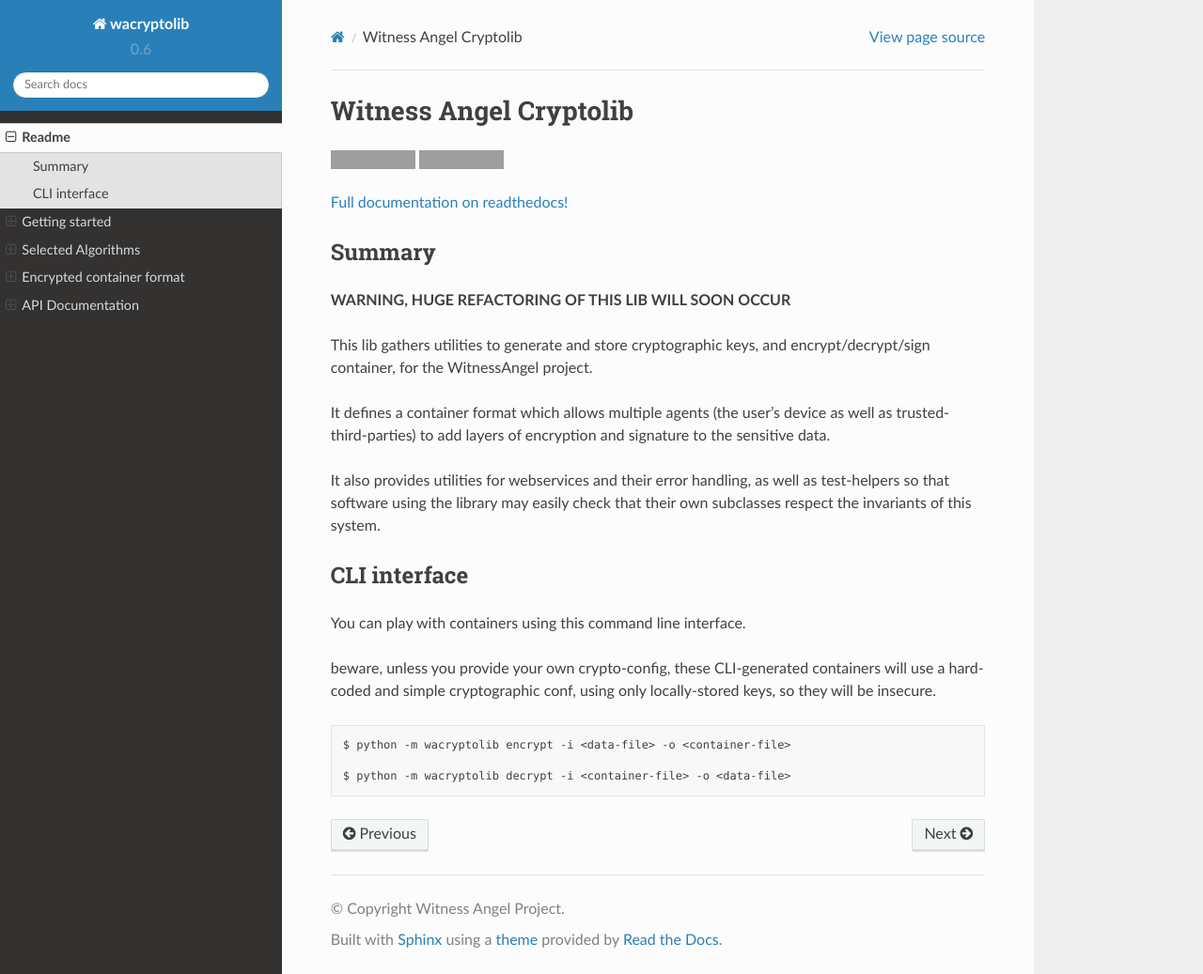
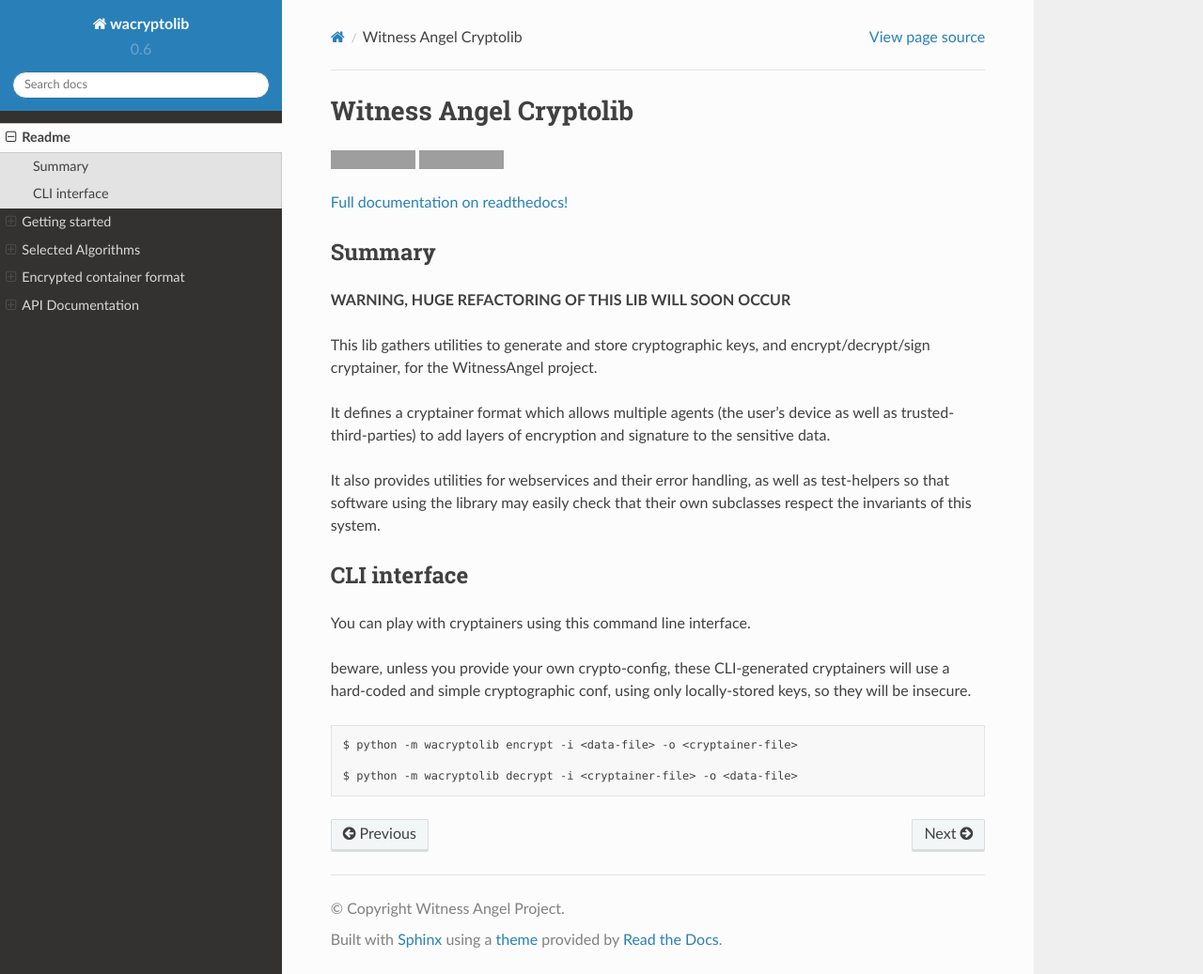
Before and after one commit to WitnessAngel/witness-angel-cryptolib, a Sphinx documentation site: the page built from docs/readme.rst, in a window 1280 px wide and 1037 px high. Shown: the whole window at 94% size. Built offline with Sphinx 7.4.7 and the Read the Docs theme 2.0.0, drawn with Linux system fonts in a browser that asks for light colours; grey boxes are pictures that could not be loaded.

Commit message:
Fix container/cryptainer naming

```diff
--- a/Readme.rst
+++ b/Readme.rst
@@ -16,10 +16,10 @@
 
 **WARNING, HUGE REFACTORING OF THIS LIB WILL SOON OCCUR**
 
-This lib gathers utilities to generate and store cryptographic keys, and encrypt/decrypt/sign container, for the
+This lib gathers utilities to generate and store cryptographic keys, and encrypt/decrypt/sign cryptainer, for the
 WitnessAngel project.
 
-It defines a container format which allows multiple agents (the user's device as well as trusted-third-parties) to
+It defines a cryptainer format which allows multiple agents (the user's device as well as trusted-third-parties) to
 add layers of encryption and signature to the sensitive data.
 
 It also provides utilities for webservices and their error handling, as well as test-helpers so that software using
@@ -29,12 +29,12 @@
 CLI interface
 ----------------
 
-You can play with containers using this command line interface.
+You can play with cryptainers using this command line interface.
 
-beware, unless you provide your own crypto-config, these CLI-generated containers will use a hard-coded and simple cryptographic conf, using only locally-stored keys, so they will be insecure.
+beware, unless you provide your own crypto-config, these CLI-generated cryptainers will use a hard-coded and simple cryptographic conf, using only locally-stored keys, so they will be insecure.
 
 ::
 
-    $ python -m wacryptolib encrypt -i <data-file> -o <container-file>
+    $ python -m wacryptolib encrypt -i <data-file> -o <cryptainer-file>
 
-    $ python -m wacryptolib decrypt -i <container-file> -o <data-file>
+    $ python -m wacryptolib decrypt -i <cryptainer-file> -o <data-file>
--- a/docs/algorithms_overview.rst
+++ b/docs/algorithms_overview.rst
@@ -3,7 +3,7 @@
 Selected Algorithms
 ===============================
 
-Here are the processes and algorithms that have been cherry-picked to build our secure containers.
+Here are the processes and algorithms that have been cherry-picked to build our secure cryptainers.
 
 
 Invariants
--- a/docs/cryptainer_format.rst
+++ b/docs/cryptainer_format.rst
@@ -1,8 +1,8 @@
 
 Encrypted container format
-==========================
+============================
 
-The data recorded by a WitnessAngel device is encrypted and stored into a flexible cryptainer format. The idea is to allow each payload (media data, metadata, symmetric and asymmetric keys...) to be encrypted/signed by several entities, one after the other.
+The data recorded by a WitnessAngel device is encrypted and stored into a flexible "cryptainer" format. The idea is to allow each payload (media data, metadata, symmetric and asymmetric keys...) to be encrypted/signed by several entities, one after the other.
 
 A configuration tree, with a structure similar to the cryptainer tree, is used to specify which algorithms and escrows the encryption/signing process must use.
 Escrows can be the local filesystem, or USB keys used as authentication devices, or remote webservices...
```
Also changed, not shown: 4 other files.
